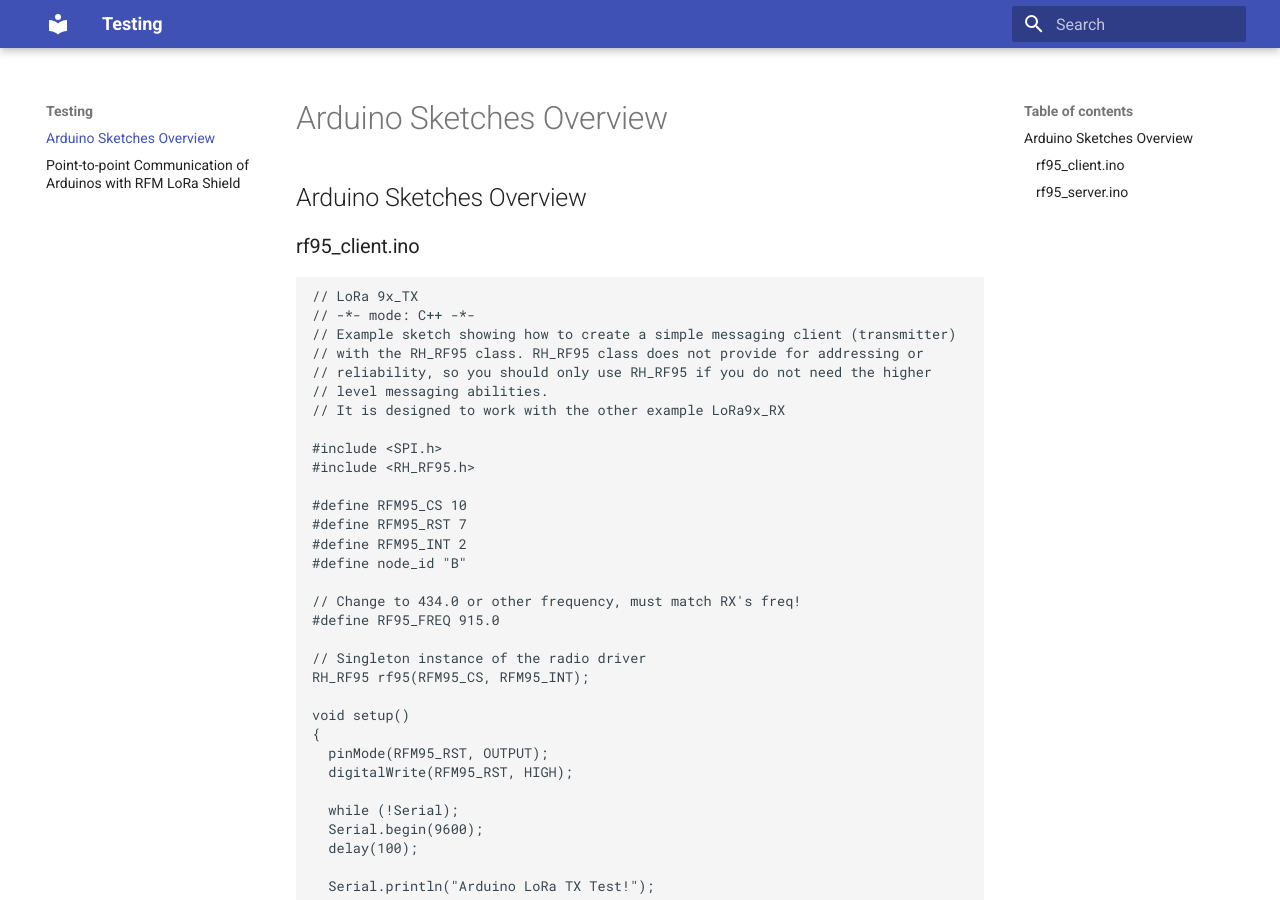
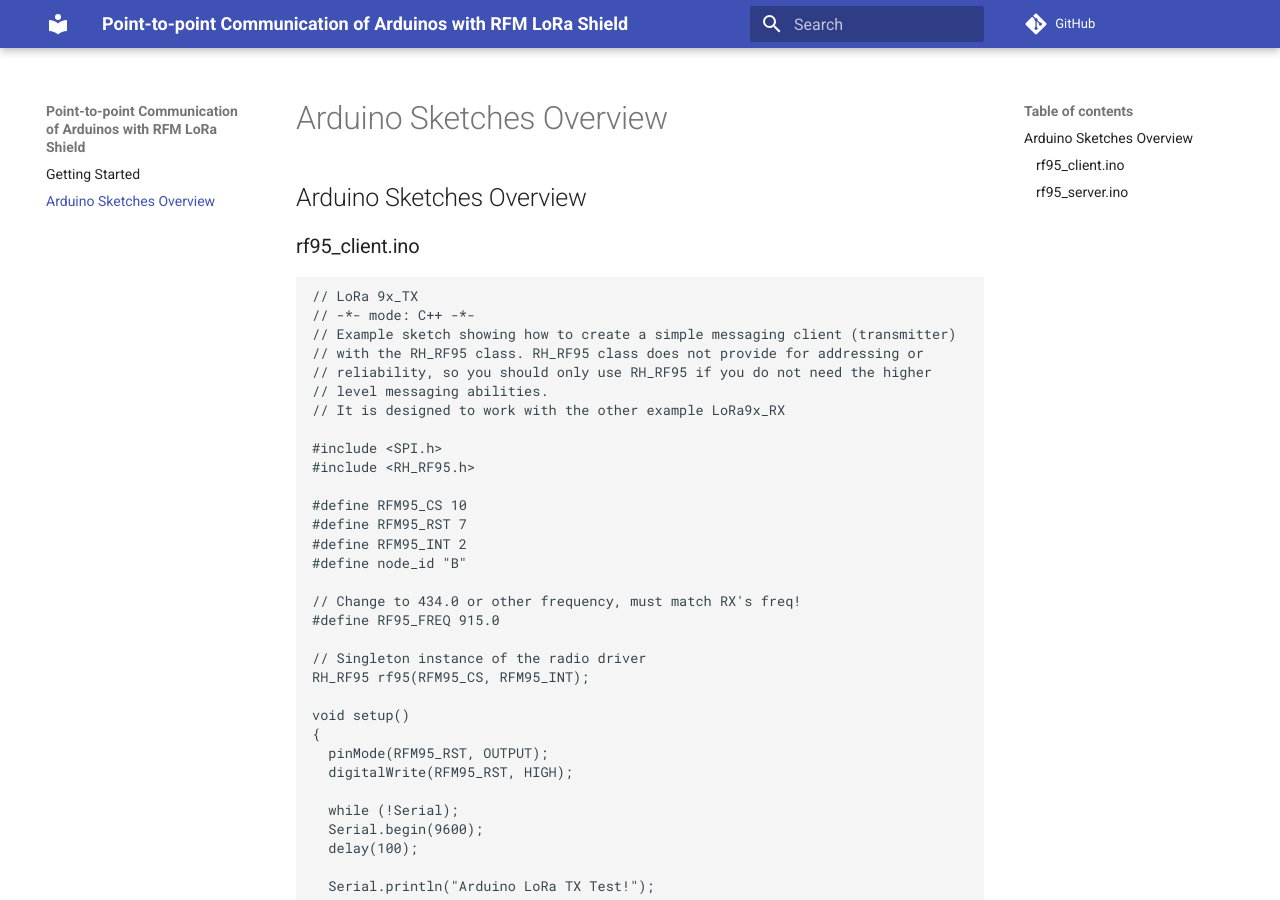
Before and after one commit to CytronTechnologies/RFM-LoRa-Shield-Examples, an MkDocs documentation site: the page built from docs/Arduino-Sketches-Overview.md, in a window 1280 px wide and 900 px high. Built offline with MkDocs 1.6.1 and Material for MkDocs 9.7.7, drawn with Linux system fonts in a browser that asks for light colours; comment, search, counter and statistics services are not loaded; old or Windows-style settings are respelled for this version of MkDocs.

Commit message:
updated files

```diff
--- a/mkdocs.yml
+++ b/mkdocs.yml
@@ -1,2 +1,7 @@
-site_name: Testing
+site_name: Point-to-point Communication of Arduinos with RFM LoRa Shield
+repo_url: https://github.com/CytronTechnologies/RFM-LoRa-Shield-Examples
 theme: 'material'
+
+pages:
+    - 'Getting Started': 'index.md'
+    - 'Arduino Sketches Overview': 'Arduino-Sketches-Overview.md'
```
Also changed, not shown: docs/Home.md (deleted, +0 -47 lines), docs/index.md (added, +51 -0 lines), docs/img/Full_LoRa_Set.png (added), docs/img/RFM_LORA_SHIELD_with_CT_UNO.png (added), docs/img/lorarx.png (added), docs/img/loratx.png (added).
